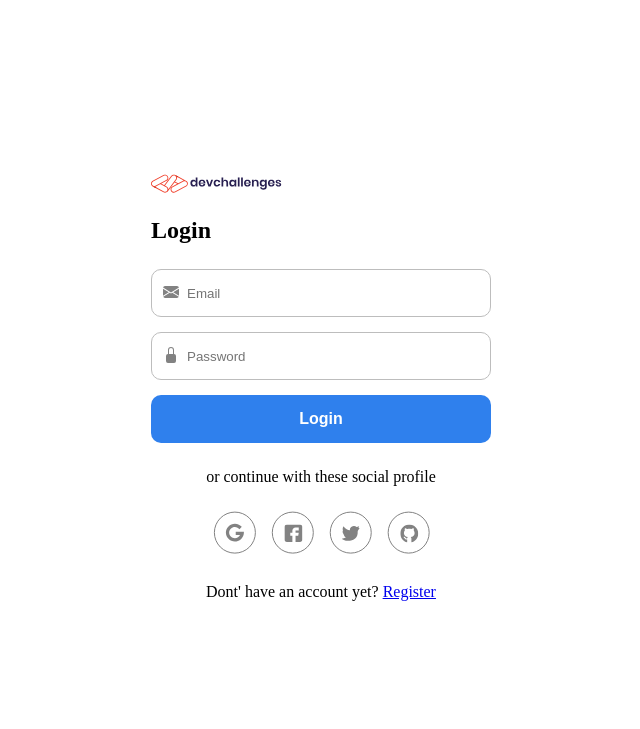
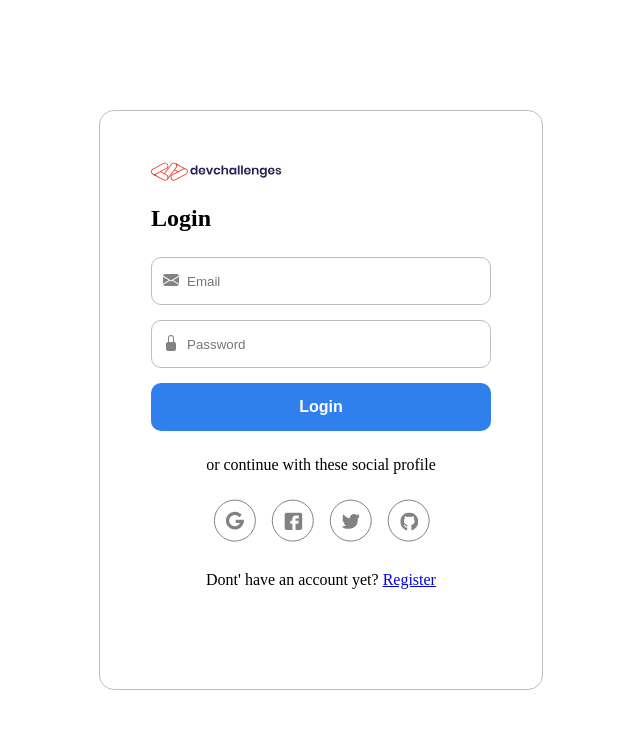
Before and after one commit to CristhianVilla93/login-register, a PHP site: page /login.php in a window 1280 px wide. Shown: the top 729 px of the page, without its empty margins (319-959 px from the left). Run offline with PHP 8.4, Linux system fonts and the light colour scheme.

Commit message:
estiloLogin

```diff
--- a/login.css
+++ b/login.css
@@ -106,3 +106,14 @@ body{
     display: flex;
     gap: 15px;
 }
+
+
+@media screen and (min-width: 750px) {
+
+    .contenedorlogin{
+        border: 1px solid #BDBDBD;
+        padding: 4%;
+
+
+    }
+}
```
